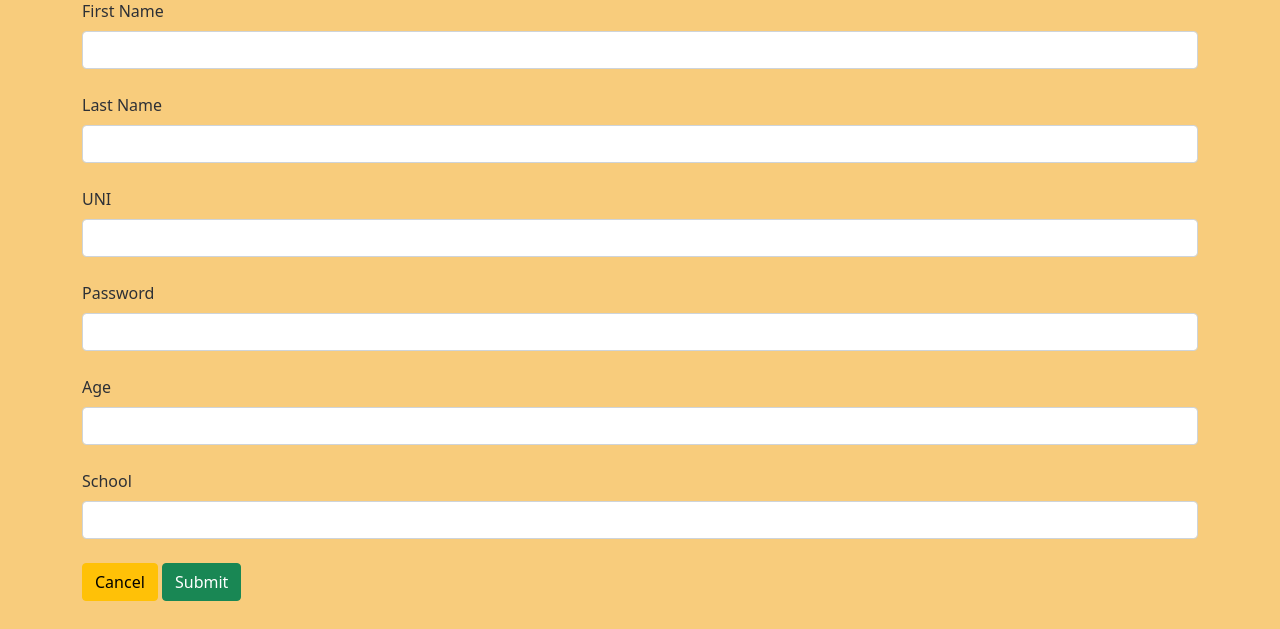
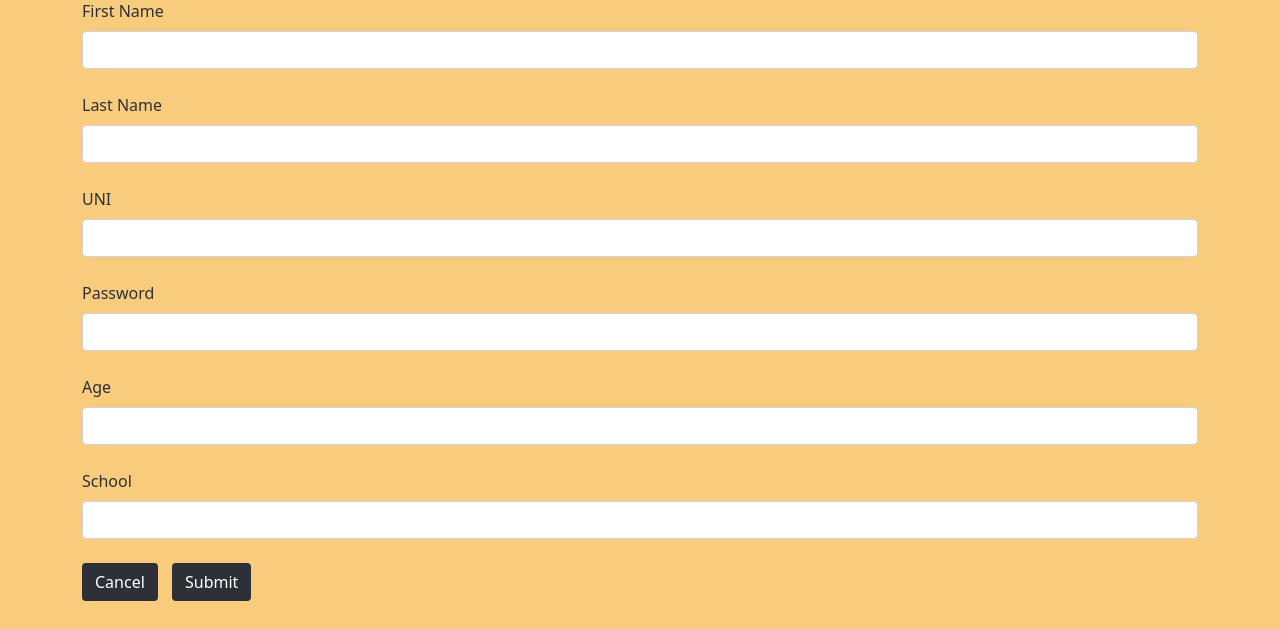
Before and after one commit to ayshajamjam/columbiaInsurance, a Flask app: page /newUser in a window 1280 px wide. Shown: the part 171-800 px from the top of the page. Run offline with Flask 2, Linux system fonts and the light colour scheme; parts of the project's set-up code (start-up, migrations or seed data) failed here and were passed over; some libraries are stand-ins or nearby versions.

Commit message:
Made all buttons dark grey

```diff
--- a/static/css/style.css
+++ b/static/css/style.css
@@ -134,3 +134,19 @@ nav ul li a {
     border-color: #2d3036;
     background-color:#2d3036;
 }
+
+.form-button  {
+    text-decoration: none;
+    background: #2d3036;
+    color: #fff;
+    display: inline-block;
+    margin-right: 10px;
+}
+
+.form-button:hover {
+    text-decoration: none;
+    background: #55585e;
+    color: #fff;
+    display: inline-block;
+    margin-right: 10px;
+}
--- a/templates/editReview.html
+++ b/templates/editReview.html
@@ -30,8 +30,8 @@
             {{ form.content(class="form-control") }}
             <br/>
 
-            <button onclick="history.back()" class="btn btn-warning">Cancel</button>
-            {{ form.submit(class="btn btn-success") }}
+            <button onclick="history.back()" class="btn form-button">Cancel</button>
+            {{ form.submit(class="btn form-button") }}
         </form>
     </div>
 
--- a/templates/editUser.html
+++ b/templates/editUser.html
@@ -34,8 +34,8 @@
             {{ form.school(class="form-control") }}
             <br/>
 
-            <button onclick="history.back()" class="btn btn-warning">Cancel</button>
-            {{ form.submit(class="btn btn-success") }}
+            <button onclick="history.back()" class="btn form-button">Cancel</button>
+            {{ form.submit(class="btn form-button") }}
         </form>
 
     </div>
--- a/templates/login.html
+++ b/templates/login.html
@@ -26,7 +26,7 @@
             {{ form.password(class="form-control") }}
             <br/>
 
-            {{ form.submit(class="btn btn-primary") }}
+            {{ form.submit(class="btn form-button") }}
         </form>
 
     </div>
--- a/templates/newApt.html
+++ b/templates/newApt.html
@@ -30,8 +30,8 @@
             {{ form.concern_description(class="form-control") }}
             <br/>
 
-            <button onclick="history.back()" class="btn btn-warning">Cancel</button>
-            {{ form.submit(class="btn btn-success") }}
+            <button onclick="history.back()" class="btn form-button">Cancel</button>
+            {{ form.submit(class="btn form-button") }}
         </form>
     </div>
 
--- a/templates/newReview.html
+++ b/templates/newReview.html
@@ -30,8 +30,8 @@
             {{ form.content(class="form-control") }}
             <br/>
 
-            <button onclick="history.back()" class="btn btn-warning">Cancel</button>
-            {{ form.submit(class="btn btn-success") }}
+            <button onclick="history.back()" class="btn form-button">Cancel</button>
+            {{ form.submit(class="btn form-button") }}
         </form>
     </div>
 
--- a/templates/newUser.html
+++ b/templates/newUser.html
@@ -42,8 +42,8 @@
             {{ form.school(class="form-control") }}
             <br/>
 
-            <button onclick="history.back()" class="btn btn-warning">Cancel</button>
-            {{ form.submit(class="btn btn-success") }}
+            <button onclick="history.back()" class="btn form-button">Cancel</button>
+            {{ form.submit(class="btn form-button") }}
         <br/><br/>
         </form>
 
```
